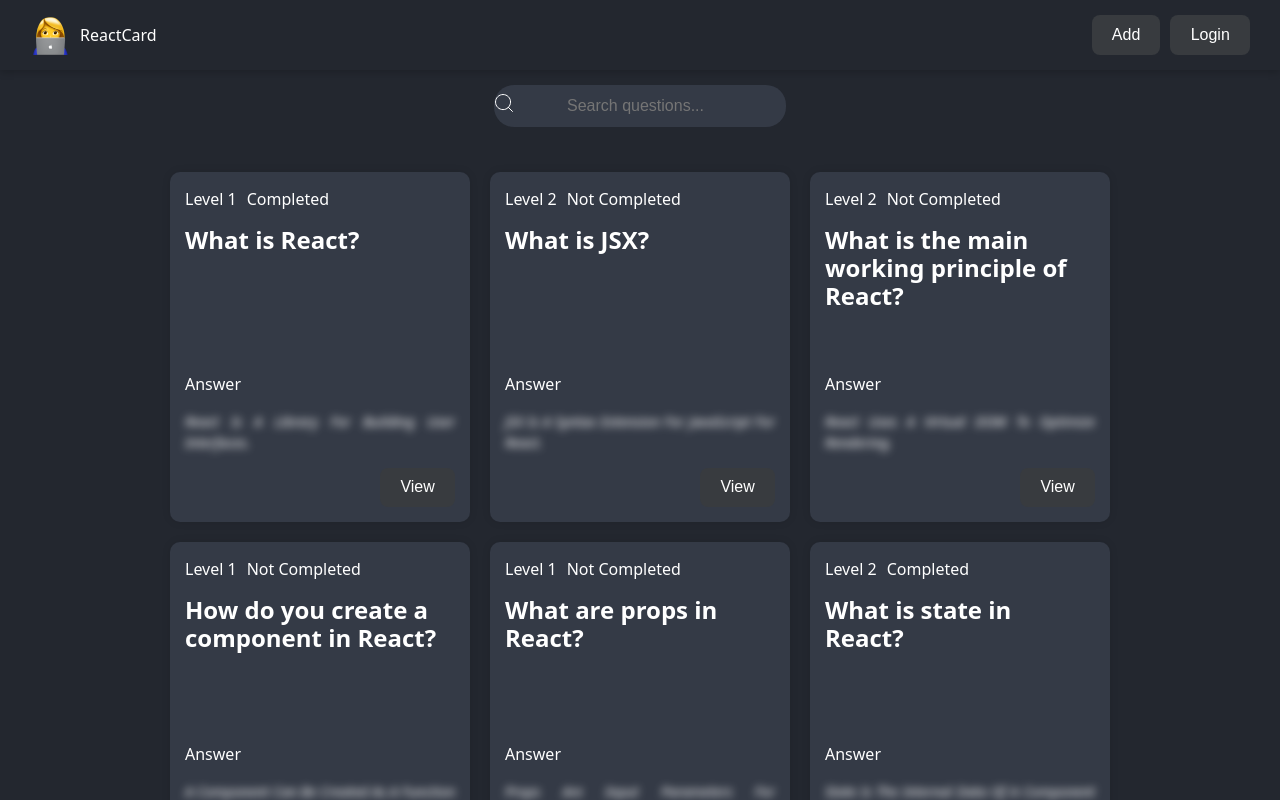
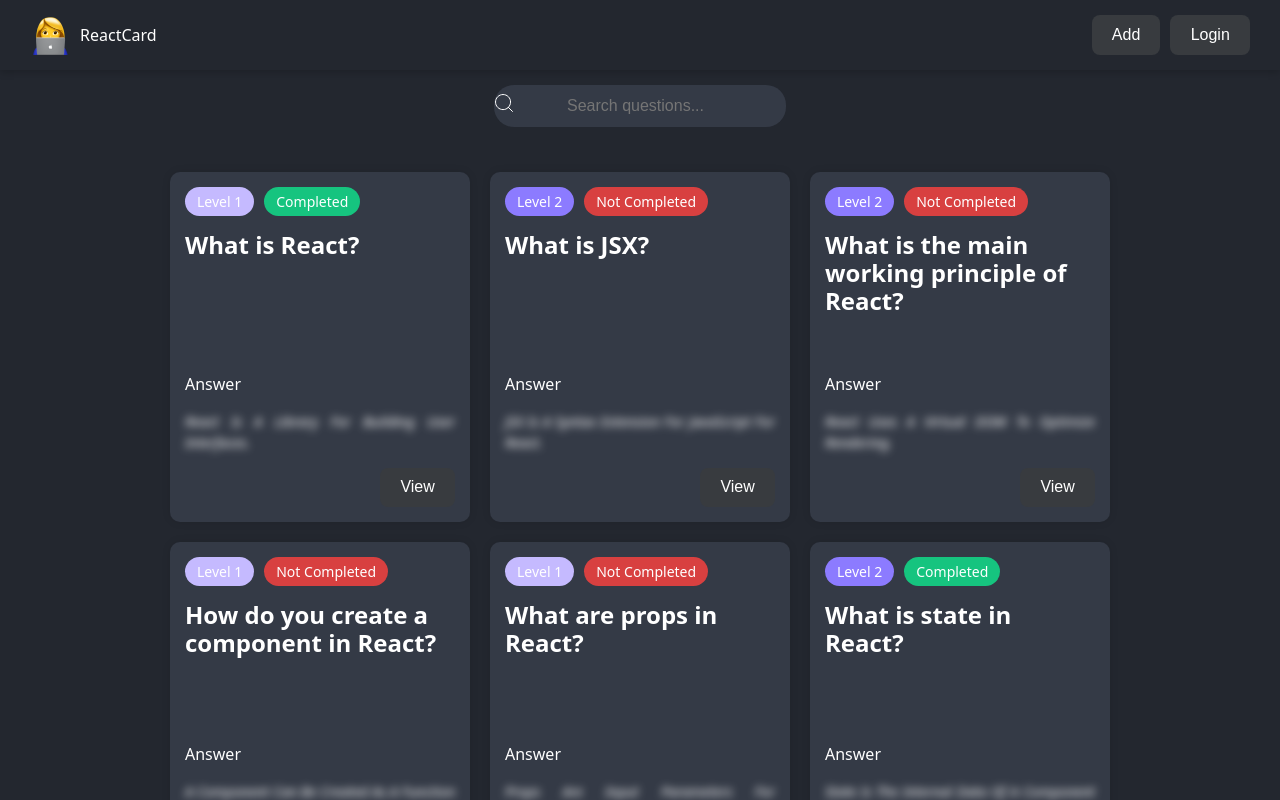
Before and after one commit to Tetiana-Pasichnyk/react-app-course, a React (Vite) app: page / in a window 1280 px wide. Built offline with nearby package versions, Linux system fonts and the light colour scheme; data requests are answered from the project's data file.

Commit message:
BadgeComponent

```diff
--- /dev/null
+++ b/src/components/Badge/Badge.jsx
@@ -0,0 +1,17 @@
+import React, { Children } from "react";
+import cls from "./Badge.module.css";
+
+export const Badge = ({ variant, children }) => {
+  switch (variant) {
+    case "primary":
+      return <div className={`${cls.badge} ${cls.primary}`}>{children}</div>;
+    case "secondary":
+      return <div className={`${cls.badge} ${cls.secondary}`}>{children}</div>;
+    case "success":
+      return <div className={`${cls.badge} ${cls.success}`}>{children}</div>;
+    case "danger":
+      return <div className={`${cls.badge} ${cls.danger}`}>{children}</div>;
+    default:
+      return <div className={cls.badge}>{children}</div>;
+  }
+};
--- /dev/null
+++ b/src/components/Badge/Badge.module.css
@@ -0,0 +1,22 @@
+.badge{
+    width: fit-content;
+    border-radius: 20px;
+    padding: 4px 12px;
+    color: var(--text-color);
+    text-transform: capitalize;
+    font-weight: 500;
+    font-size: 14px;
+    background-color: #5F49B8;
+}
+.primary{
+    background-color: #C5BAFF;
+}
+.secondary{
+    background-color: #8C7BFF;
+}
+.success{
+    background-color: #16C47F;
+}
+.danger{
+    background-color: #D84040;
+}
--- /dev/null
+++ b/src/components/Badge/index.jsx
@@ -0,0 +1 @@
+export { Badge } from "./Badge";
--- a/src/components/QuestionCard/QuestionCard.jsx
+++ b/src/components/QuestionCard/QuestionCard.jsx
@@ -1,15 +1,18 @@
 import { useNavigate } from "react-router-dom";
 import { Button } from "../Button";
 import cls from "./QuestionCard.module.css";
+import { Badge } from "../Badge/Badge";
 
 export const QuestionCard = ({ card }) => {
   const navigate = useNavigate();
 
+  const levelVariant = card.level === 1 ? "primary" : card.level === 2 ? "secondary" : card.level === 3 ? "badge" : "danger";
+  const completionVariant = card.completed ? "success" : "danger";
   return (
     <div className={cls.card}>
       <div className={cls.cardLabel}>
-        <div>Level {card.level}</div>
-        <div> {card.completed ? "Completed" : "Not Completed"}</div>
+        <Badge variant={levelVariant}>Level {card.level}</Badge>
+        <Badge variant={completionVariant}> {card.completed ? "Completed" : "Not Completed"}</Badge>
       </div>
       <h5 className={cls.cardTitle}>{card.question}</h5>
       <div className={cls.cardAnswer}></div>
```
